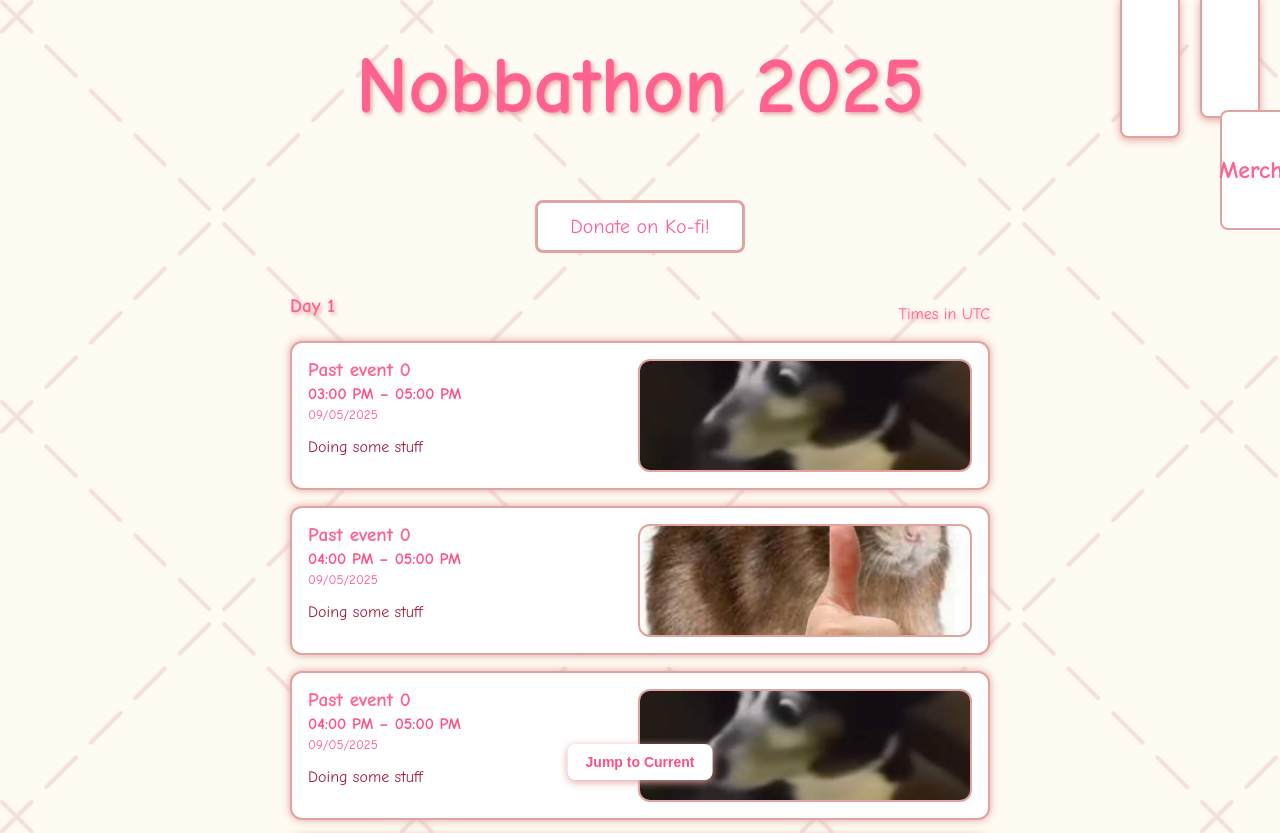
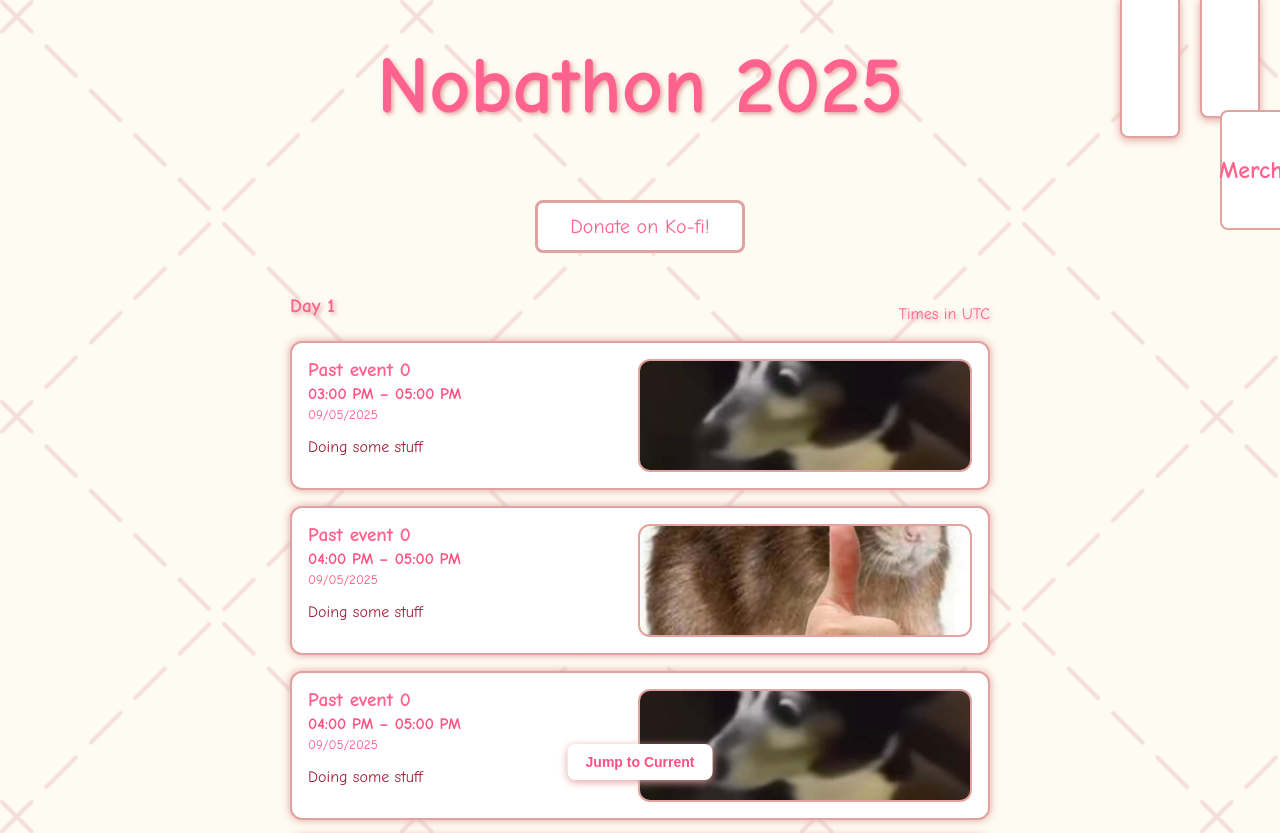
Before and after one commit to AbsoluteStratos/nobber-schedule, an Astro site: page / in a window 1280 px wide. Shown: the top 833 px of the page. Built offline with nearby package versions, Linux system fonts and the light colour scheme; Astro itself is replaced by a stand-in of ours; some icons are missing.

Commit message:
title fix

```diff
--- a/src/components/Title.astro
+++ b/src/components/Title.astro
@@ -4,7 +4,7 @@ import { Icon } from 'astro-icon/components'
 ---
 
 <div class="title-container">
-  <h1>Nobbathon 2025</h1>
+  <h1>Nobathon 2025</h1>
 
   <nav class="social-links">
     <a href="https://twitch.tv" target="_blank" aria-label="Twitch" class="social-link">
```
